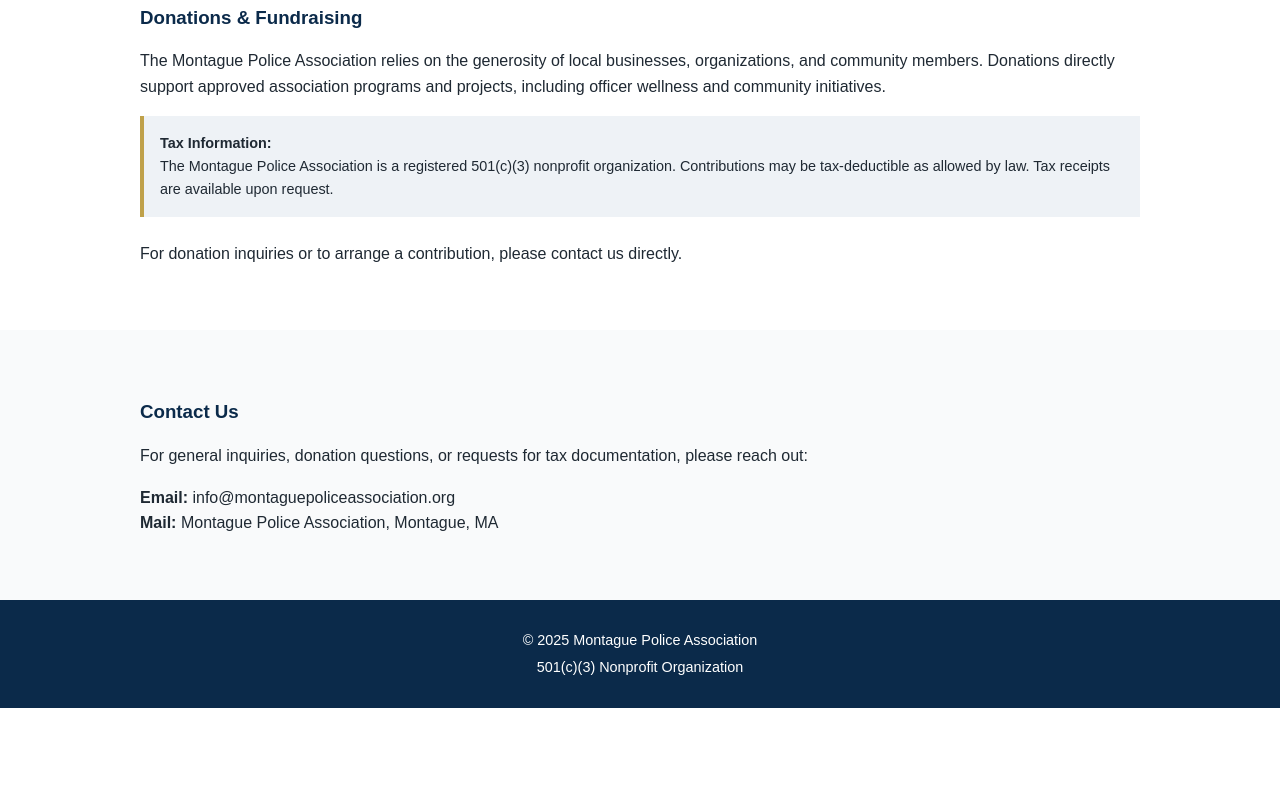
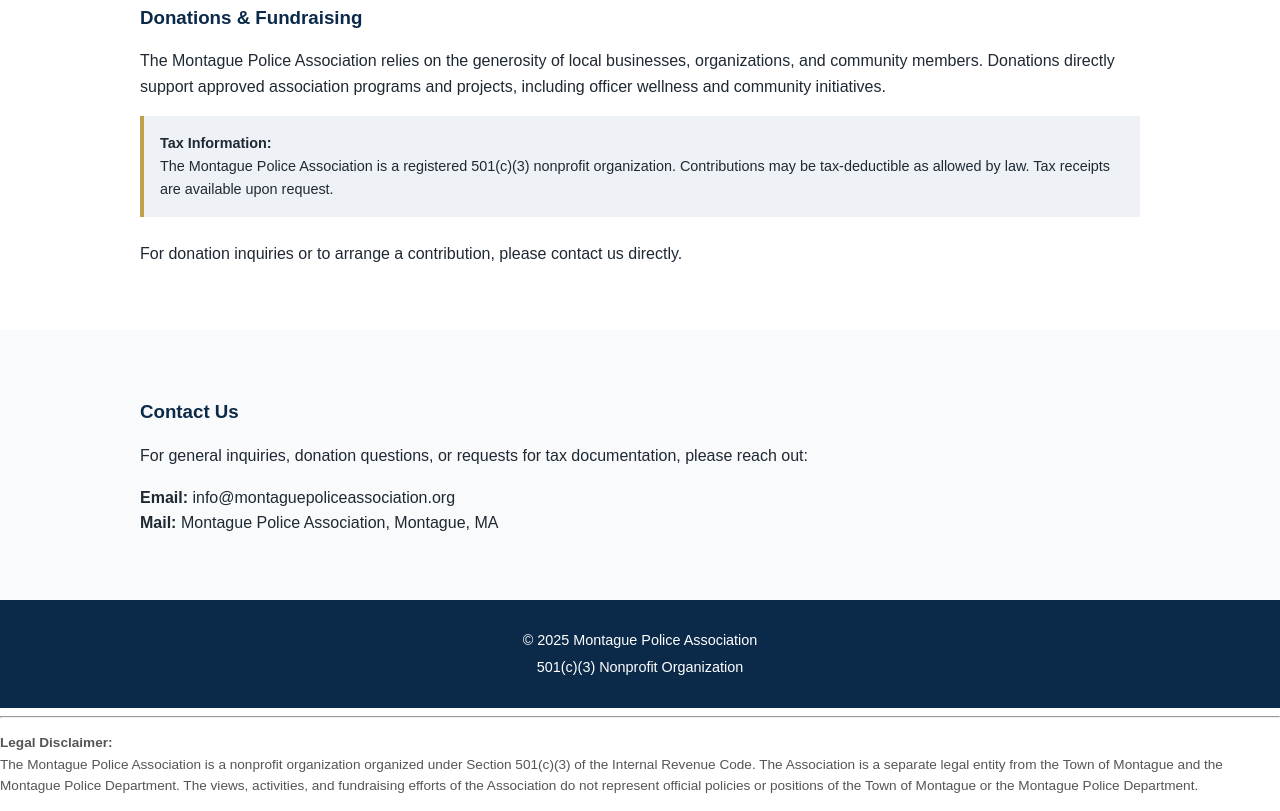
Before and after one commit to MontaguePDA/montague-police-association, a plain HTML site: page index.html in a window 1280 px wide. Shown: the part 1248-2059 px from the top of the page. Before the commit the page ends 1956 px from the top, so only its background shows below. Drawn offline with Linux system fonts and the light colour scheme.

Commit message:
Update index.html

```diff
--- a/index.html
+++ b/index.html
@@ -242,6 +242,16 @@
     <p>&copy; 2025 Montague Police Association</p>
     <p>501(c)(3) Nonprofit Organization</p>
   </footer>
+<hr />
 
+<p style="font-size: 0.85rem; color: #555;">
+  <strong>Legal Disclaimer:</strong><br>
+  The Montague Police Association is a nonprofit organization organized under
+  Section 501(c)(3) of the Internal Revenue Code. The Association is a separate
+  legal entity from the Town of Montague and the Montague Police Department.
+  The views, activities, and fundraising efforts of the Association do not
+  represent official policies or positions of the Town of Montague or the
+  Montague Police Department.
+</p>
 </body>
 </html>
```
